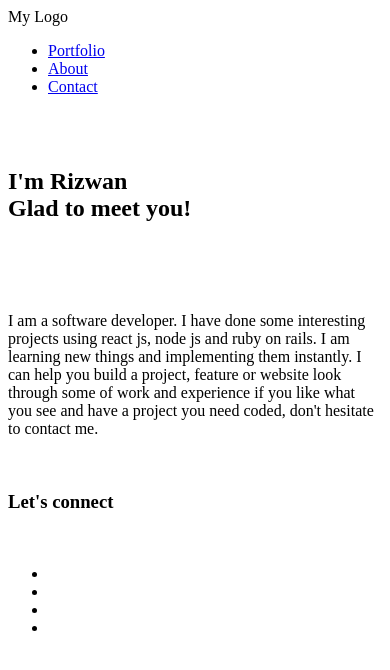
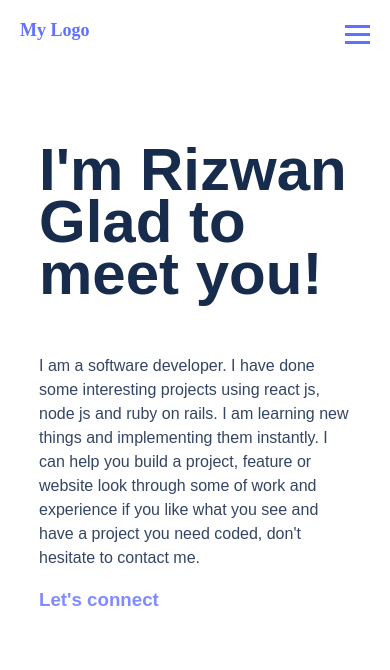
Before and after one commit to tasnimulhasan07/skel-new, a website: page index.html in a window 390 px wide. Drawn offline with Linux system fonts and the light colour scheme.

Commit message:
update styles.css
update for html changes

```diff
--- a/styles.css
+++ b/styles.css
@@ -1,3 +1,131 @@
-h1 {
-  color: black;
+
+
+* {
+  padding: 0;
+  margin: 0;
 }
+
+header {
+  margin: 10px;
+  padding: 10px;
+}
+
+.nav-menu-content {
+  display: flex;
+  flex-direction: row;
+  justify-content: space-between;
+}
+
+.nav-menu {
+  list-style: none;
+  display: flex;
+  gap: 60px;
+}
+
+a:hover {
+  background: #acb7c3;
+  transition: 0.4s;
+}
+
+.logo {
+  font-size: 18px;
+  line-height: 20px;
+  font-weight: bold;
+  color: #6070ff;
+}
+
+.hamburger {
+  display: none;
+  cursor: pointer;
+}
+
+.bar {
+  display: block;
+  width: 25px;
+  height: 3px;
+  margin: 5px auto;
+  -webkit-transition: all 0.3s ease-in-out;
+  transition: all 0.3s ease-in-out;
+  background-color: #6070ff;
+}
+
+@media (max-width: 768px) {
+  .hamburger {
+    display: block;
+  }
+
+  .hamburger.active .bar:nth-child(2) {
+    opacity: 0;
+  }
+
+  .hamburger.active .bar:nth-child(1) {
+    transform: translateY(8px) rotate(45deg);
+  }
+
+  .hamburger.active .bar:nth-child(3) {
+    transform: translateY(-8px) rotate(-45deg);
+  }
+
+  .nav-menu {
+    position: fixed;
+    left: -100%;
+    top: 70px;
+    gap: 0;
+    flex-direction: column;
+    background-color: #6070ff;
+    width: 100%;
+    text-align: center;
+    transition: 0.3s;
+  }
+
+  .nav-items {
+    margin: 16px 0;
+  }
+
+  .nav-menu.active {
+    left: 0;
+  }
+}
+
+.homepage {
+  height: 718px;
+}
+
+.introduction {
+  flex-direction: column;
+  align-items: center;
+  margin: 10%;
+}
+
+.intro {
+  font-weight: bold;
+  font-size: 40px;
+  line-height: 52px;
+  align-items: center;
+  color: #172b4d;
+  font-family: 'poppins', sans-serif;
+}
+
+.me {
+  font-size: 16px;
+  line-height: 24px;
+  font-weight: normal;
+  font-style: normal;
+  color: #344563;
+  font-family: 'poppins', sans-serif;
+}
+
+.connect {
+  font-weight: 500;
+  font-size: 16px;
+  line-height: 24px;
+  color: #7f8cff;
+  font-family: 'poppins', sans-serif;
+}
+
+.social ul {
+  list-style: none;
+  display: flex;
+  float: left;
+  gap: 10px;
+}
```
